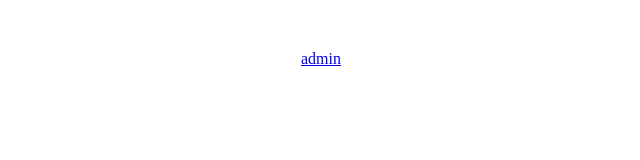
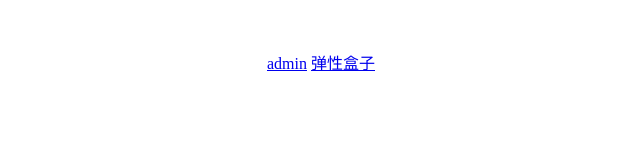
Before and after one commit to ls199/lzz, a plain HTML site: page index.html in a window 1280 px wide. Shown: the whole page, without its empty margins (319-959 px from the left). Drawn offline with Linux system fonts and the light colour scheme.

Commit message:
Update index.html

```diff
--- a/index.html
+++ b/index.html
@@ -14,6 +14,8 @@ body{
 </head>
 <body>
    <a href="admin/admin.html">admin</a>
+    <a href="admin/DX.html">弹性盒子</a>
+
 
 </body>
 </html>
```
